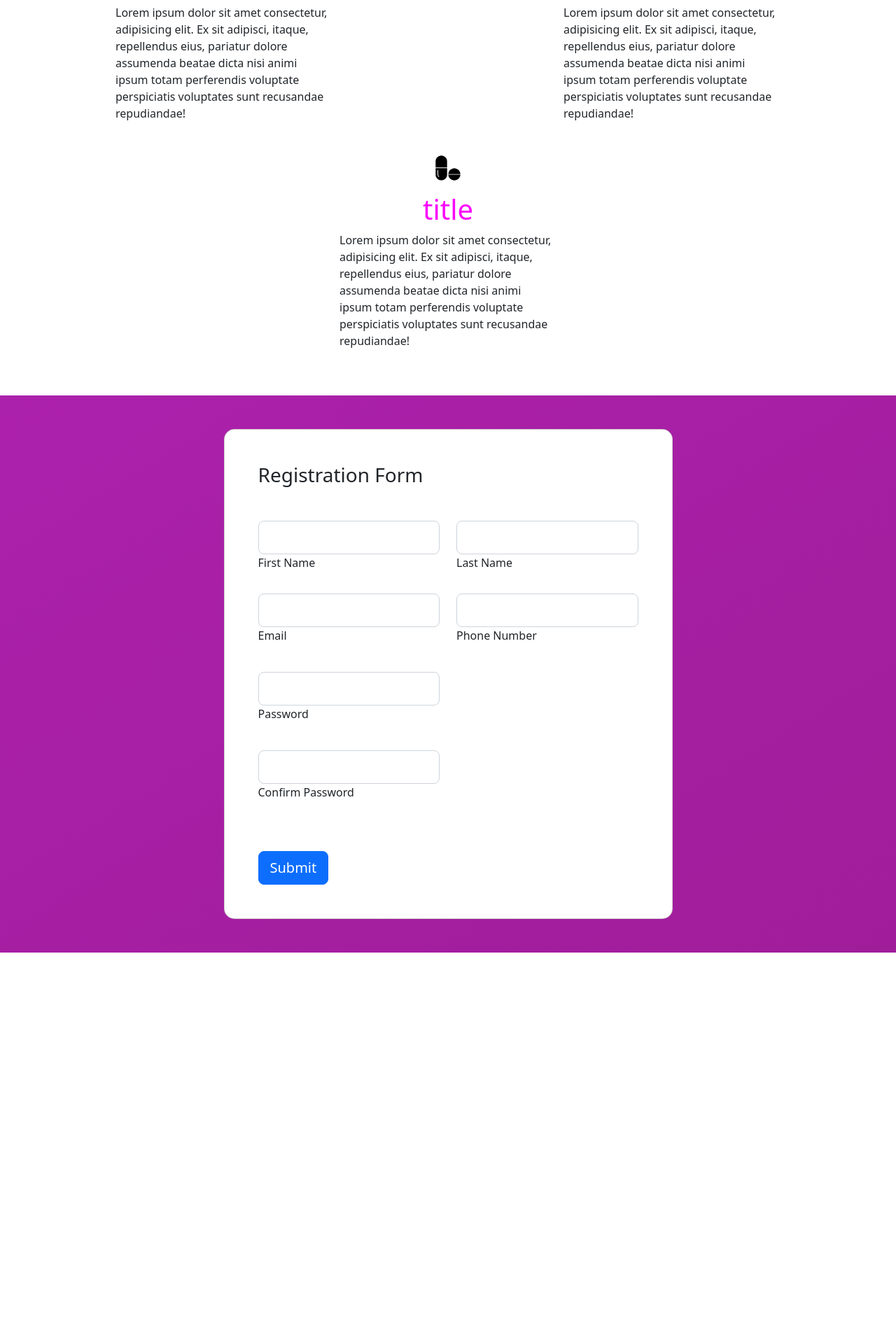
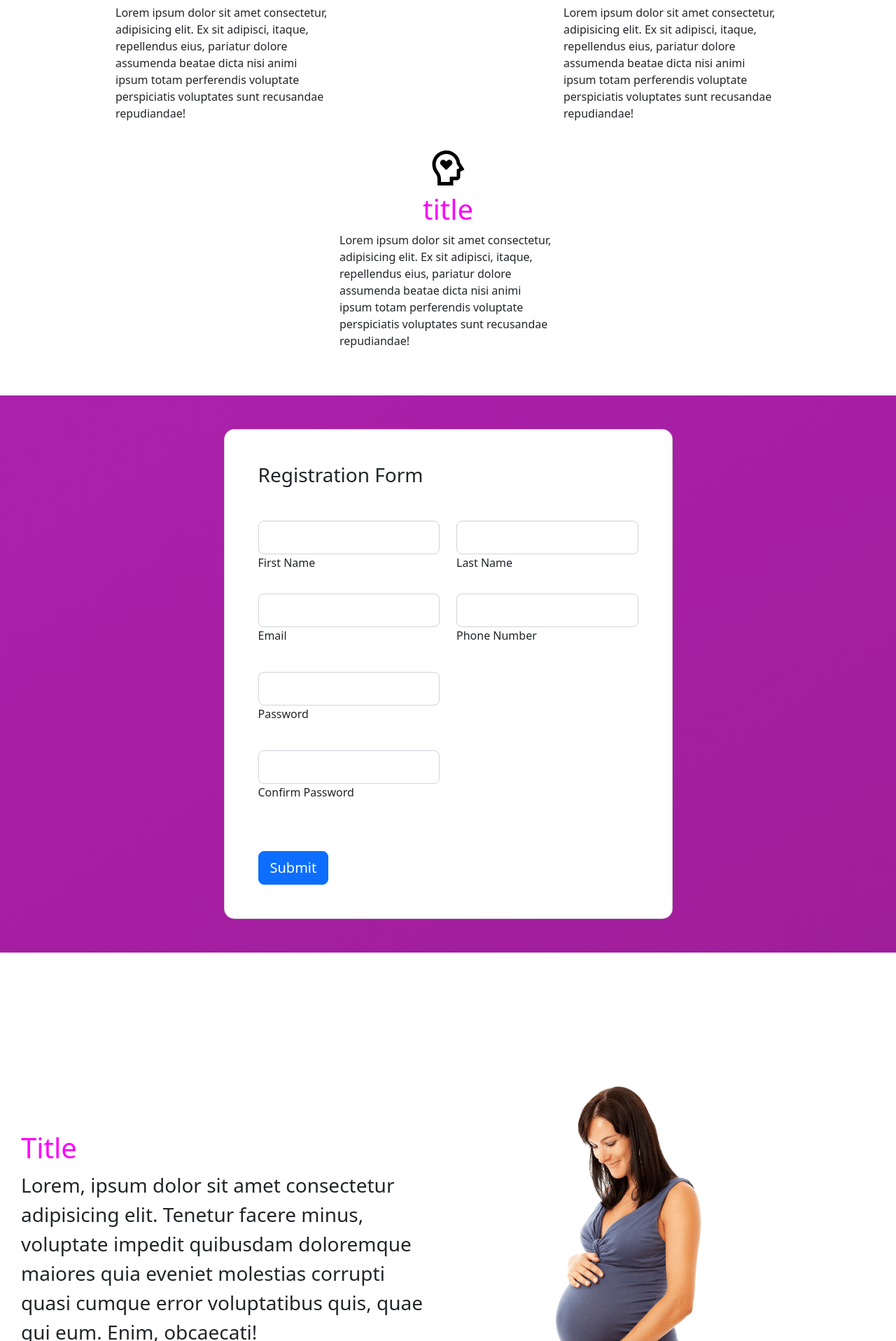
Before and after one commit to Maroun-M/final-pregnacare, a PHP site: page / in a window 1280 px wide. Shown: the part 1284-3200 px from the top of the page at 70% size. Before the commit the page ends 2645 px from the top, so only its background shows below. Run offline with PHP 8.4, Linux system fonts and the light colour scheme.

Commit message:
added info section

```diff
--- a/index.html
+++ b/index.html
@@ -38,8 +38,13 @@
                     <p class="nav-link"
                         onClick="document.querySelector('.vh-150').scrollIntoView();">
 
-                        Sign
-                        Up
+                    Register
+
+                    </p>
+                    <p class="nav-link"
+                        onClick="document.querySelector('.info-section-wrap').scrollIntoView();">
+
+                    Info
 
                     </p>
                 </div>
@@ -53,7 +58,7 @@
             OUVATECH
         </h1>
 
-        <h2 class="col-sm-12 col-lg-6 content">
+        <h2 class="col-sm-12 col-lg-6 content ">
             Lorem ipsum dolor sit amet consectetur, adipisicing elit. Ex sit
             adipisci, itaque, repellendus eius, pariatur dolore assumenda beatae
             dicta nisi animi ipsum totam perferendis voluptate perspiciatis
@@ -125,7 +130,7 @@
     </div>
     <div class="last-div">
         <div class="logo-div">
-            <img src="./logos/logo3.svg" />
+            <img src="./logos/logo5.svg" />
         </div>
         <div class="header-container">
             <h1>title</h1>
@@ -209,6 +214,29 @@
     </section>
     <!-- end of sign up div -->
 
+    <div class="info-section-wrap">
+
+        <div class="info-section-container">
+
+            <div class="text-container">
+                <h1>Title</h1>
+                <p>Lorem, ipsum dolor sit amet consectetur adipisicing elit. Tenetur facere minus, voluptate impedit quibusdam doloremque maiores quia eveniet molestias corrupti quasi cumque error voluptatibus quis, quae qui eum. Enim, obcaecati!</p>
+            </div>
+        </div>
+        <div class="info-section-img-container">
+                <img src="./woman.png" alt="">
+        </div>
+    </div>
+
+
+    <!-- footer container -->
+    <hr >
+    <div class="footer-container">
+        <div class="footer-content">
+            <p>Ouvatech© 2023. All rights reserved.</p>
+        </div>
+    </div>
+    <!-- footer container end -->
     <script src="https://cdn.jsdelivr.net/npm/bootstrap@5.2.3/dist/js/bootstrap.min.js"
         integrity="sha384-cuYeSxntonz0PPNlHhBs68uyIAVpIIOZZ5JqeqvYYIcEL727kskC66kF92t6Xl2V"
         crossorigin="anonymous"></script>
--- a/style.css
+++ b/style.css
@@ -117,3 +117,42 @@
     font-size: 16px;
 
 }
+
+
+.col-sm-12{
+    padding-left: 15px;
+}
+
+.footer-container{
+    text-align: center;
+    color: #ad1f91;
+}
+
+.info-section-wrap{
+    display:grid;
+    grid-template-columns: 1fr 1fr;
+    height:100vh;
+}
+
+.info-section-container{
+    margin-top:35px;
+    padding:30px;
+    display: flex;
+    align-items: center;
+}
+.text-container h1{
+    color:#fa04fb;
+}
+
+.info-section-container p{
+    font-size:28px;
+}
+.info-section-img-container{
+    height:100%;
+    display: flex;
+    align-items: center;
+    justify-content: center;
+}
+.info-section-img-container img {
+    height:450px;
+}
```
Also changed, not shown: logos/logo5.svg (added), woman.png (added).
